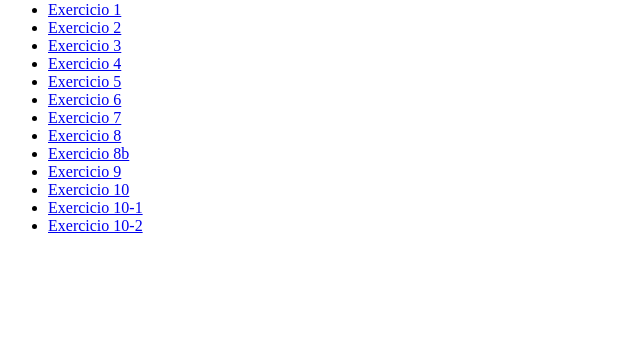
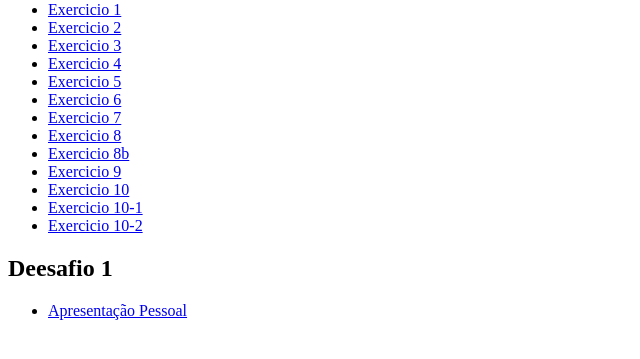
Before and after one commit to iiinaraaa/Trilha-FE, a plain HTML site: page index.html in a window 1280 px wide. Shown: the part 79-438 px from the top of the page, without its empty margins (0-640 px from the left). Drawn offline with Linux system fonts and the light colour scheme.

Commit message:
added desafio1 to index.html

```diff
--- a/index.html
+++ b/index.html
@@ -22,5 +22,10 @@
         <li><a href="modulo1html-css/ex10/finalboss exercicio/ex1.html" target="_blank">Exercicio 10-1</a></li>
         <li><a href="modulo1html-css/ex10/finalboss exercicio/ex2.html" target="_blank">Exercicio 10-2</a></li>
     </ul>
+
+    <h2>Deesafio 1</h2>
+    <ul>
+        <li><a href="desafio1/index.html" target="_blank">Apresentação Pessoal</a></li>
+    </ul>
 </body>
 </html>
```
